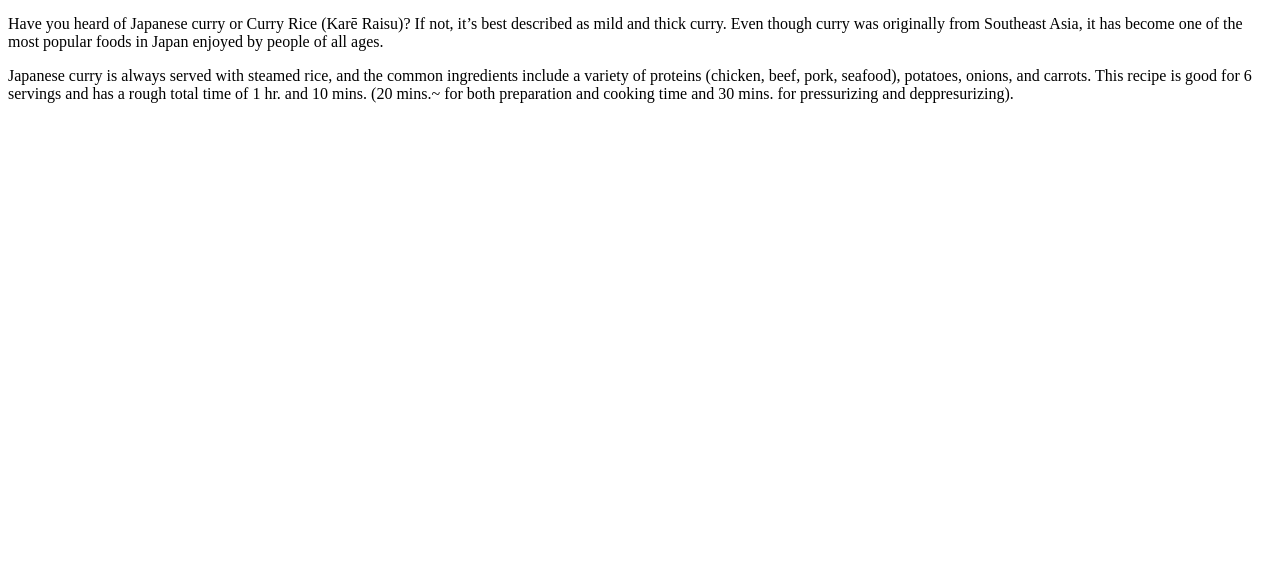
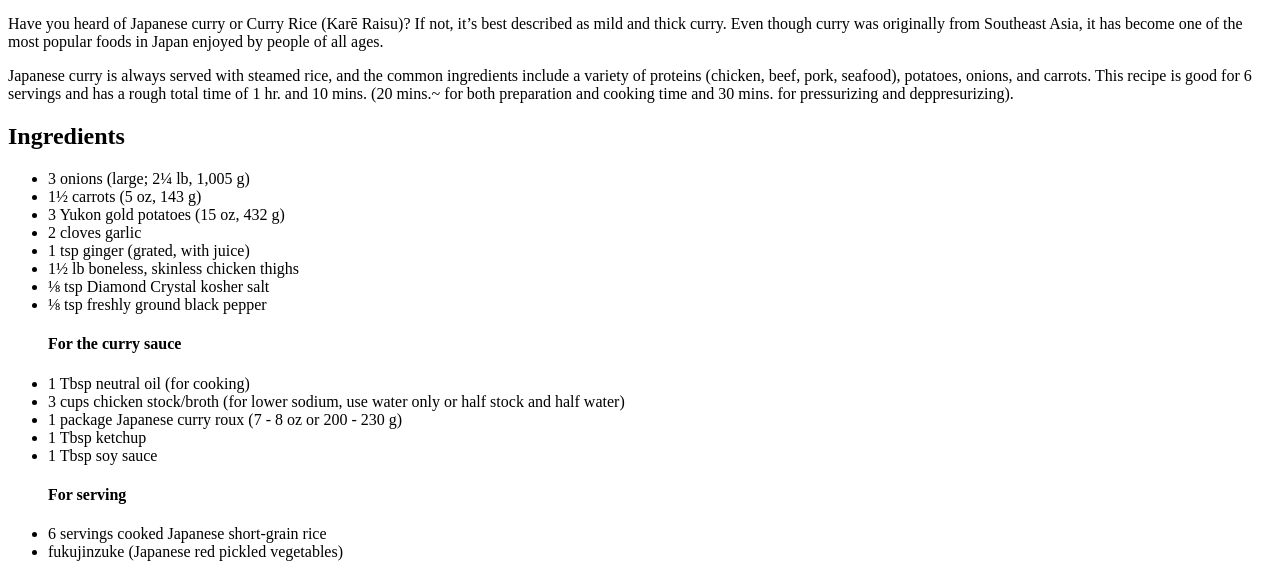
Before and after one commit to KyuTQT/odin-recipes, a plain HTML site: page odin-recipes/japanese-chicken-curry.html in a window 1280 px wide. Shown: the part 428-1005 px from the top of the page. Before the commit the page ends 800 px from the top, so only its background shows below. Drawn offline with Linux system fonts and the light colour scheme.

Commit message:
Add an ingredient list to japanese chicken curry

```diff
--- a/odin-recipes/japanese-chicken-curry.html
+++ b/odin-recipes/japanese-chicken-curry.html
@@ -18,6 +18,29 @@
             Japanese curry is always served with steamed rice, and the common ingredients include a variety of proteins (chicken, beef, pork, seafood), potatoes, onions, and carrots. This recipe is good for 6 servings and has a rough total time of 1 hr. and 10 mins. (20 mins.~ for both preparation and cooking time and 30 mins. for pressurizing and deppresurizing).
         </p>
 
+        <h2>Ingredients</h2>
+        <ul>
+            <li>3 onions (large; 2¼ lb, 1,005 g)</li>
+            <li>1½ carrots (5 oz, 143 g)</li>
+            <li>3 Yukon gold potatoes (15 oz, 432 g)</li>
+            <li>2 cloves garlic</li>
+            <li>1 tsp ginger (grated, with juice)</li>
+            <li>1½ lb boneless, skinless chicken thighs</li>
+            <li>⅛ tsp Diamond Crystal kosher salt</li>
+            <li>⅛ tsp freshly ground black pepper</li>
+
+            <h4>For the curry sauce</h4>
+            <li>1 Tbsp neutral oil (for cooking)</li>
+            <li>3 cups chicken stock/broth (for lower sodium, use water only or half stock and half water)</li>
+            <li>1 package Japanese curry roux (7 - 8 oz or 200 - 230 g)</li>
+            <li>1 Tbsp ketchup</li>
+            <li>1 Tbsp soy sauce</li>
+
+            <h4>For serving</h4>
+            <li>6 servings cooked Japanese short-grain rice</li>
+            <li>fukujinzuke (Japanese red pickled vegetables)</li>
+        </ul>
+
 
     </body>
 </html>
```
